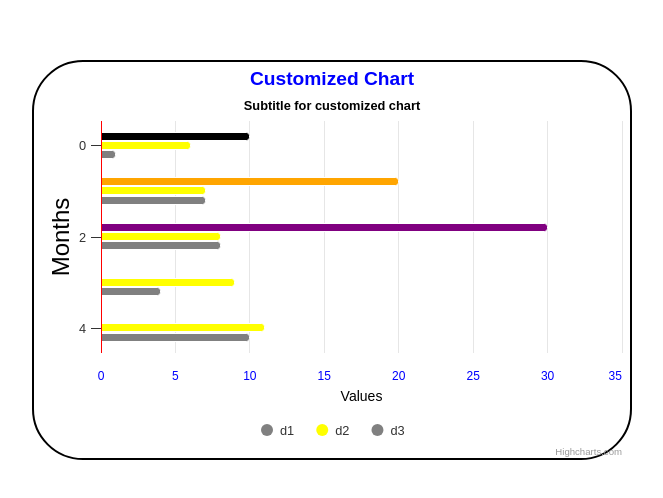
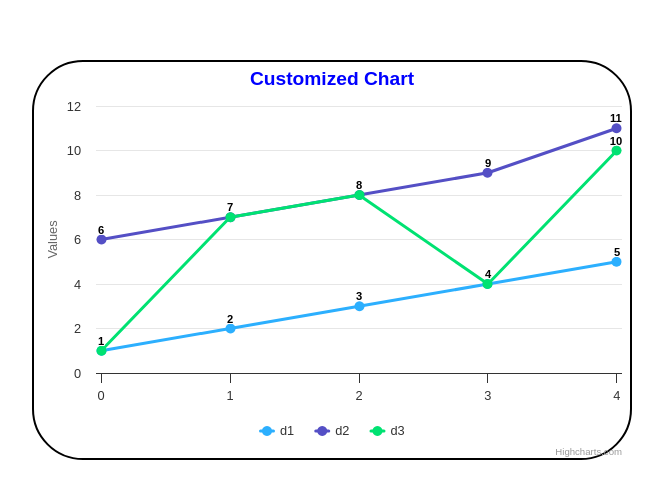
Before and after one commit to Mugundhan-Suresh/high-charts-learn-react, a React (Vite) app: page / in a window 1280 px wide. Shown: the part 140-638 px from the top of the page, without its empty margins (308-971 px from the left). Built offline with nearby package versions, Linux system fonts and the light colour scheme.

Commit message:
plot options like label and marker

```diff
--- a/src/components/Charts.jsx
+++ b/src/components/Charts.jsx
@@ -5,8 +5,7 @@ import HighchartsReact from "highcharts-react-official";
 const Charts = () => {
   const options = {
     chart: {
-      type: "bar",
-    //   backgroundColor: "yellow",
+      type: "line",
       borderRadius: 50,
       borderWidth: 2,
       borderColor: "black",
@@ -22,51 +21,10 @@ const Charts = () => {
         color: "blue"
       }
     },
-    subtitle: {
-      text: "Subtitle for customized chart",
-    //   verticalAlign: "middle",
-      align: "center",
-      y: 40,
-      style: {
-        color: "black",
-        fontWeight: "800"
-      }
-    },
-    xAxis: {
-        title: {
-          text: "Months",
-          style: {
-            color: "#000",
-            fontSize: "24px",
-          },
-        },
-        lineColor: "red", // Axis line color
-        gridLineColor: "blue", // Grid lines color
-      },
-      yAxis: {
-        title: {
-          text: "Values",
-          style: {
-            color: "#000",
-            fontSize: "14px",
-          },
-        },
-        labels: {
-          style: {
-            color: "blue",
-            fontSize: "12px",
-          },
-        },
-        gridLineDashStyle: "Solid", // Grid line style: Dash, Dot, Solid
-      },
     series: [
       {
         name: "d1",
-        data: [
-          { y: 10, color: "black" }, // Custom color for a single point
-          { y: 20, color: "orange" },
-          { y: 30, color: "purple" },
-        ],
+        data: [ 1,2,3,4,5],
       },
       {
         name: "d2",
@@ -78,7 +36,22 @@ const Charts = () => {
       },
 
     ],
-    colors: ["grey", "yellow"]
+    plotOptions: {
+      line: {
+        dataLabels: {
+          enabled: true,
+          style: {
+            // color: "blue"
+          }
+        },
+        marker: {
+          enabled: true,
+          radius: 5,
+          symbol: "circle"
+        },
+        lineWidth: 3,
+      }
+    }
   };
 
   return <HighchartsReact highcharts={Highcharts} options={options} />;
```
